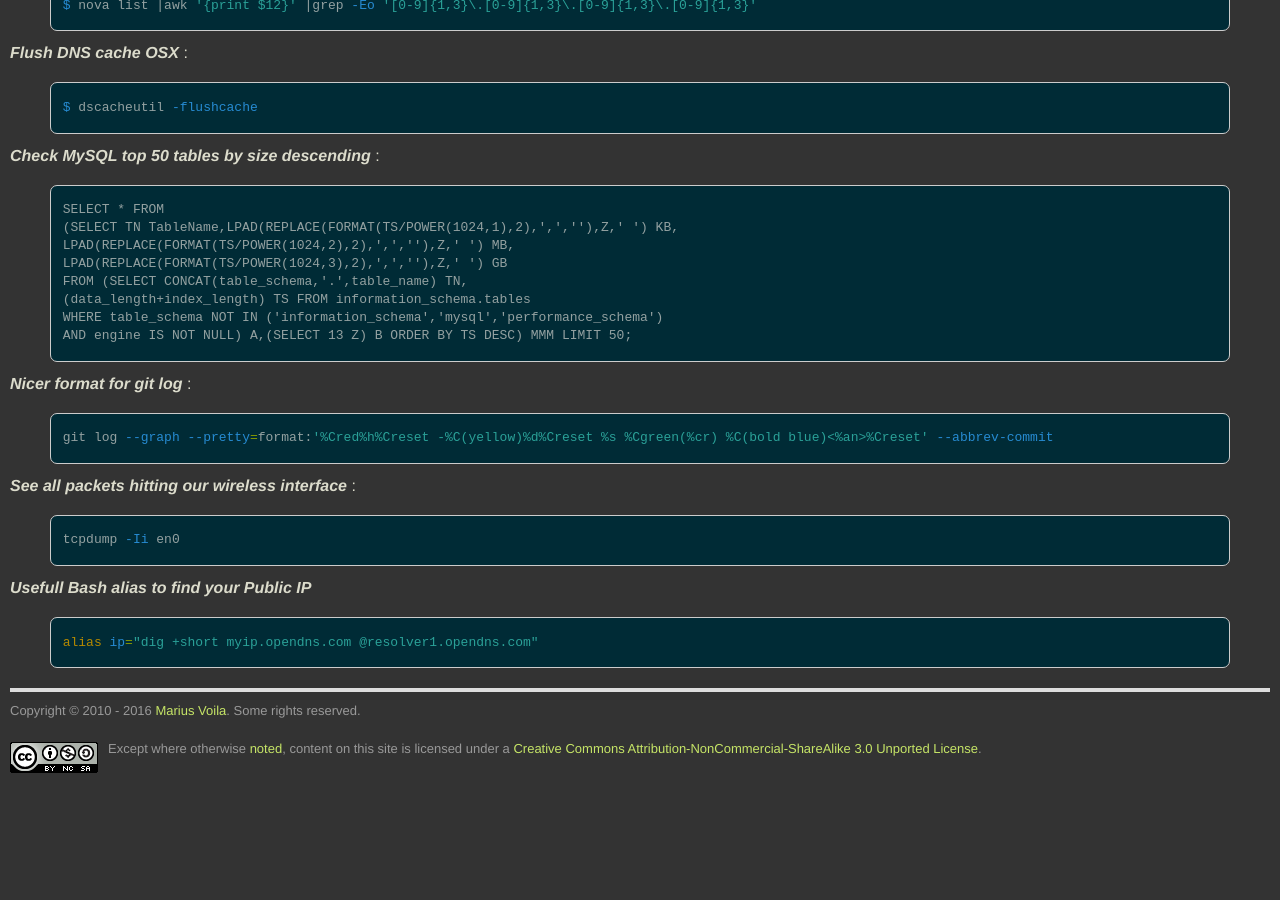
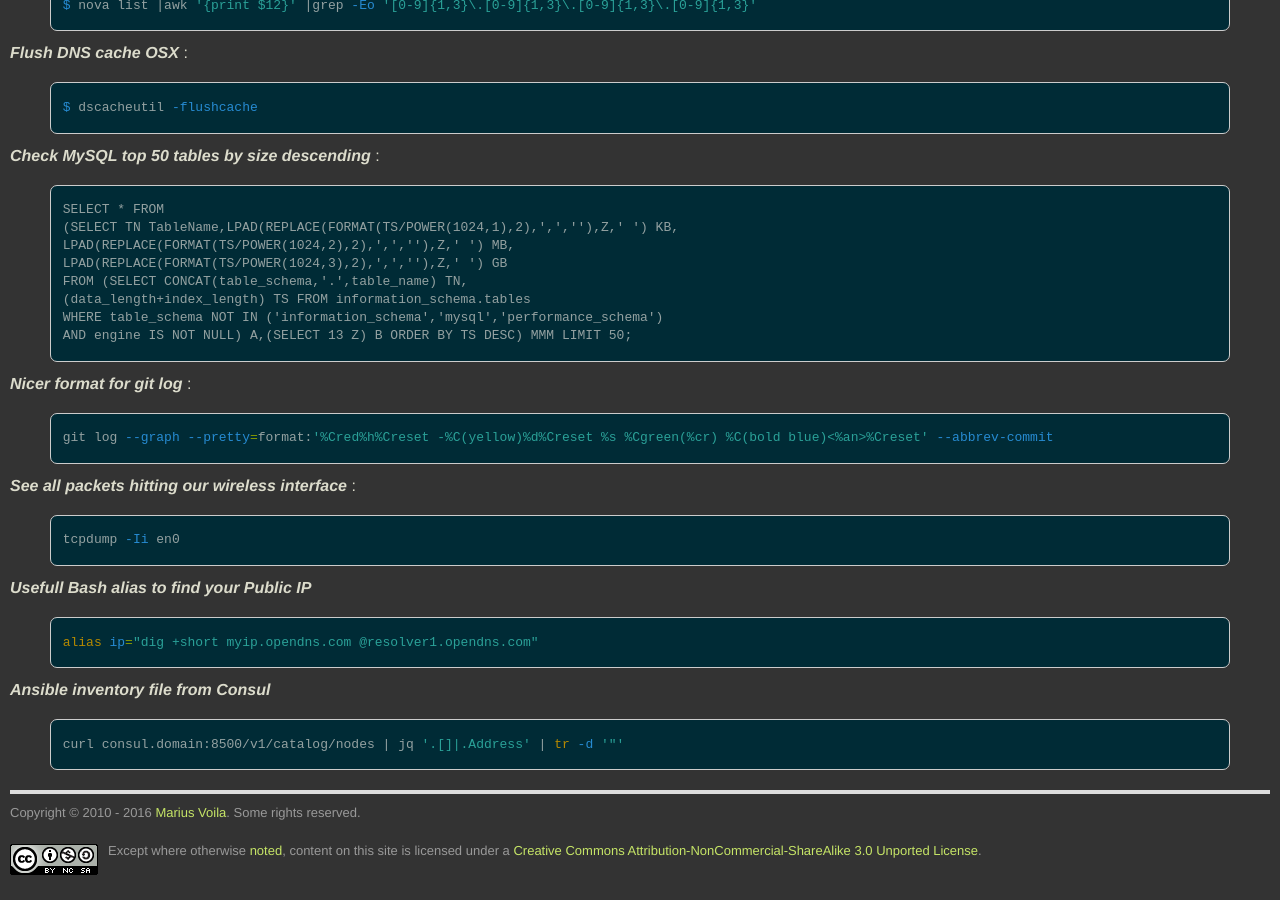
Before and after one commit to mariusv/mariusv.com, a Jekyll site: the page built from sys-magic.md, in a window 1280 px wide and 900 px high, scrolled down 865 px. Built offline with Jekyll 4.4.1, drawn with Linux system fonts in a browser that asks for light colours; some web fonts are replaced; comment, search, counter and statistics services are not loaded; before the commit the page ends 1663 px from its top, so only the background shows below that.

Commit message:
adding Ansible inventory file from Consul

```diff
--- a/sys-magic.md
+++ b/sys-magic.md
@@ -79,3 +79,8 @@ tcpdump -Ii en0
 {% highlight bash %}
 alias ip="dig +short myip.opendns.com @resolver1.opendns.com"
 {% endhighlight %}
+
+***Ansible inventory file from Consul***
+{% highlight bash %}
+curl consul.domain:8500/v1/catalog/nodes | jq '.[]|.Address' | tr -d '"'
+{% endhighlight %}
```
